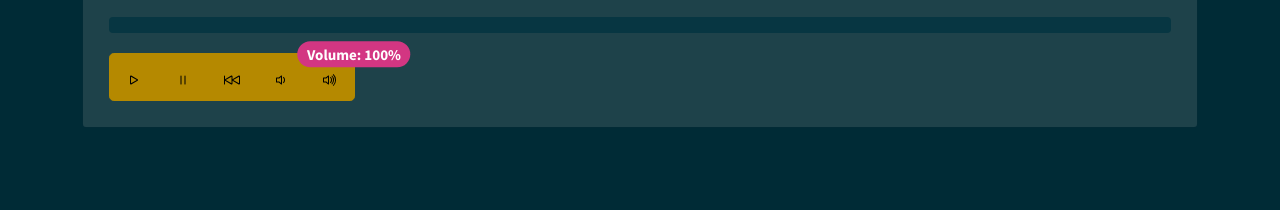
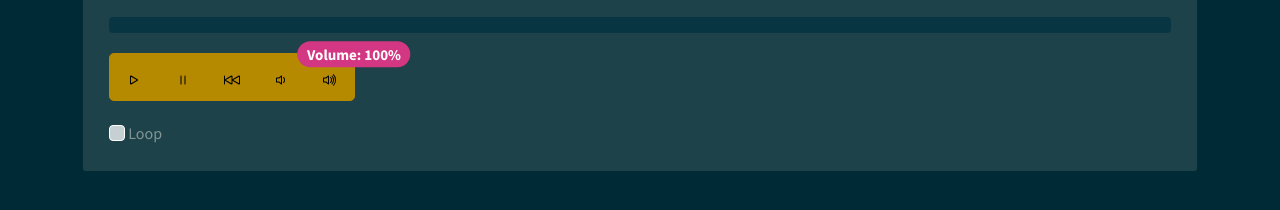
Before and after one commit to jfcarr/nature-audio-website, a plain HTML site: page www/index.html in a window 1280 px wide. Shown: the part 210-420 px from the top of the page. Drawn offline with nearby package versions, Linux system fonts and the light colour scheme.

Commit message:
Added audio loop toggle.

```diff
--- a/www/index.html
+++ b/www/index.html
@@ -43,6 +43,10 @@
 				var selected = 'media/' + document.getElementById('coyote_audio_src').value;
 
 				document.getElementById("player").setAttribute('src', selected);
+			}
+
+			function setLoopState() {
+				document.getElementById("player").loop = (document.getElementById("loopAudio").checked ? true : false);
 			}
 		</script>
 		<div class="container mt-3">
@@ -93,6 +97,13 @@
 							</button>
 						</div>
 					</div>
+					<div class="simple-padding">
+						<input class="form-check-input" type="checkbox" value="" id="loopAudio" onclick="setLoopState()">
+						<label class="form-check-label" for="loopAudio">
+							Loop
+						</label>
+					</div>
+
 				</div>
 			</div>
 		</div>
```
